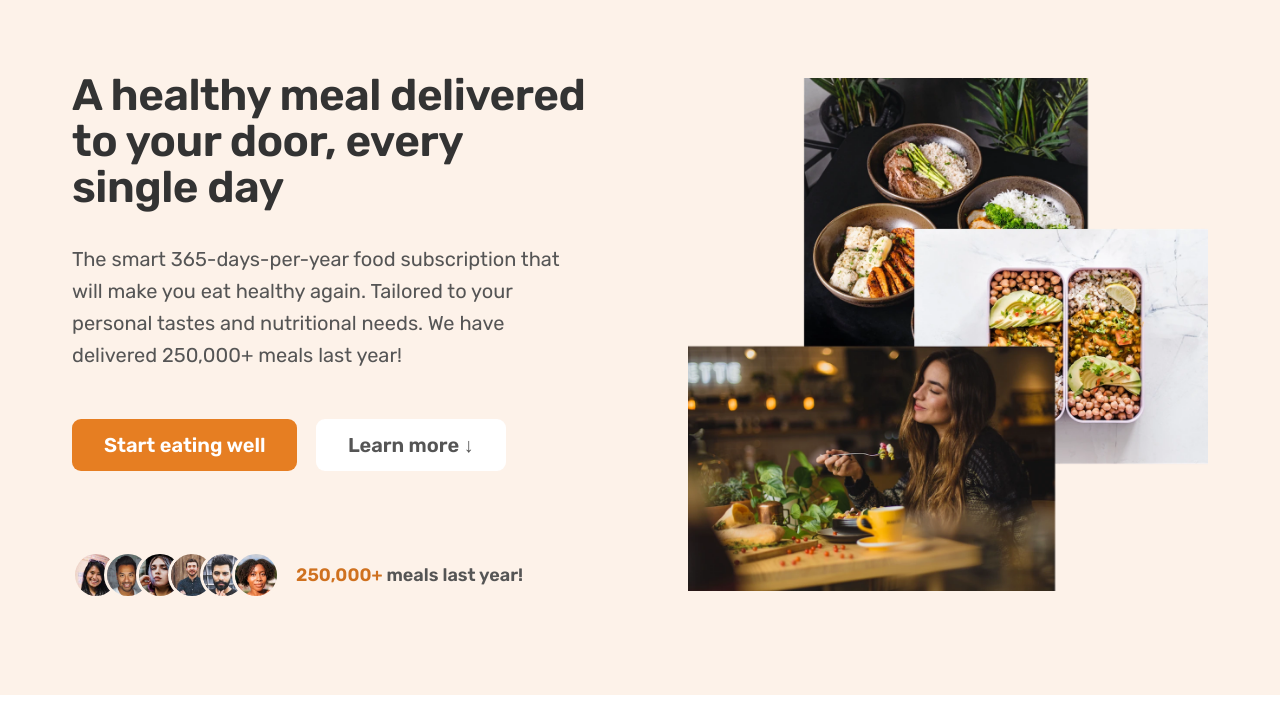
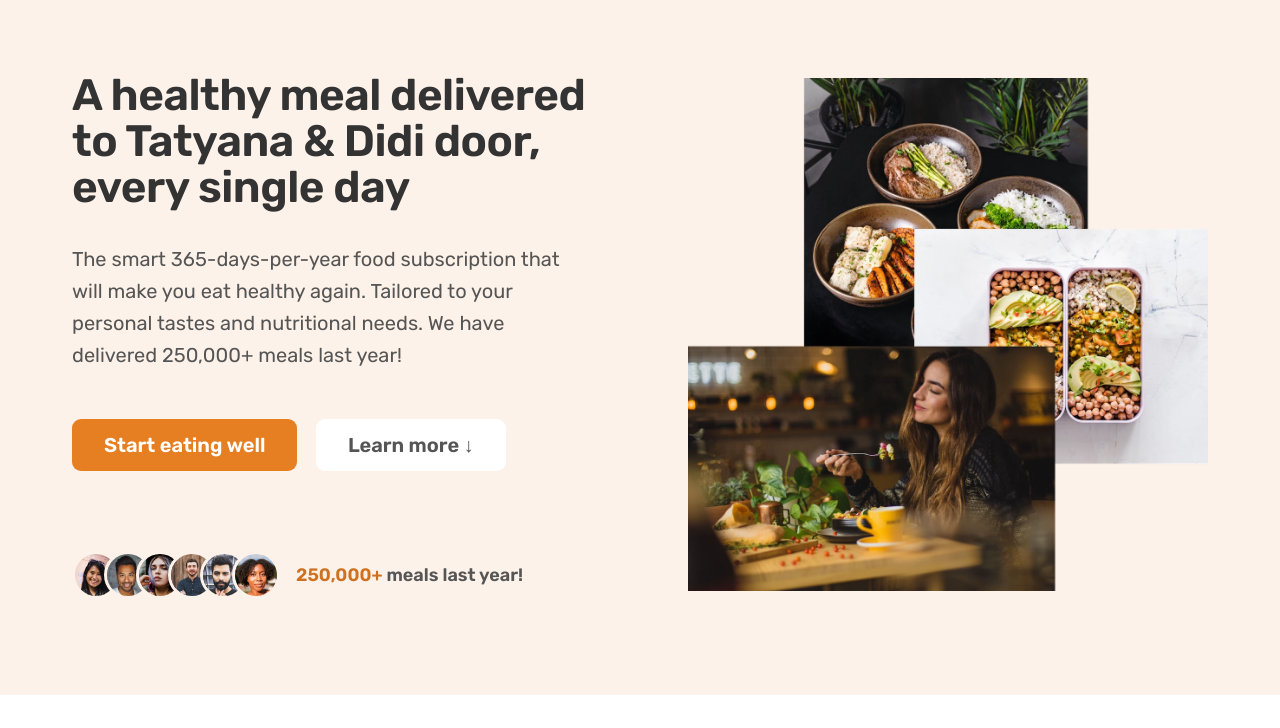
Before and after one commit to HuzefaEhsan/Omnifood-Sample-Site, a plain HTML site: page index.html in a window 1280 px wide. Shown: the part 72-800 px from the top of the page. Drawn offline with nearby package versions, Linux system fonts and the light colour scheme; some packages are replaced by stand-ins of ours; a script that the page names is missing.

Commit message:
Update index.html

```diff
--- a/index.html
+++ b/index.html
@@ -74,7 +74,7 @@
         <div class="hero">
           <div class="hero-text-box">
             <h1 class="heading-primary">
-              A healthy meal delivered to your door, every single day
+              A healthy meal delivered to Tatyana & Didi door, every single day
             </h1>
             <p class="hero-description">
               The smart 365-days-per-year food subscription that will make you
```
